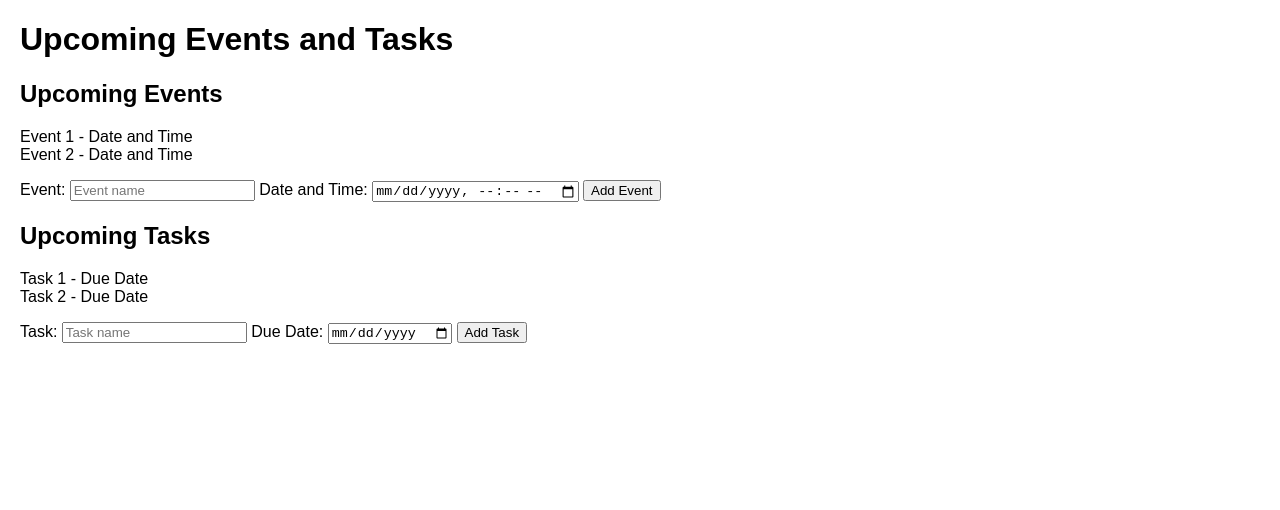
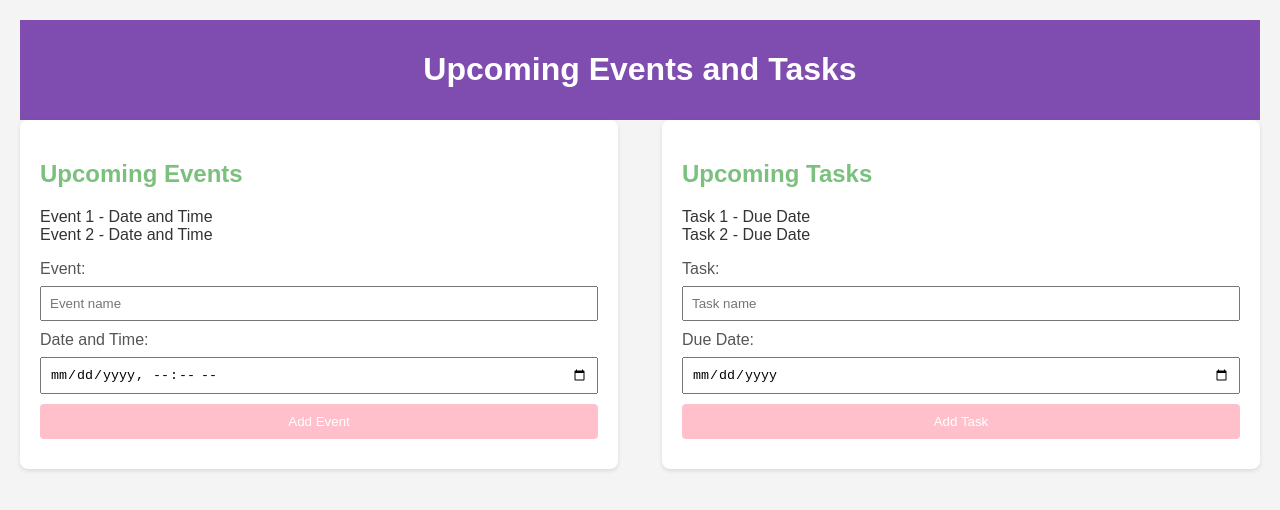
Before and after one commit to AliBara2004/F28WP-WORK, a plain HTML site: page upcoming_tasks.html in a window 1280 px wide. Drawn offline with Linux system fonts and the light colour scheme.

Commit message:
CSS added for upcoming tasks

```diff
--- a/upcoming_tasks.html
+++ b/upcoming_tasks.html
@@ -9,6 +9,32 @@
         body {
             font-family: Arial, sans-serif;
             margin: 20px;
+            background-color: #f4f4f4;
+            color: #333;
+        }
+
+        header {
+            background-color: #7f4caf;
+            padding: 10px;
+            text-align: center;
+            color: white;
+        }
+
+        main {
+            display: flex;
+            justify-content: space-between;
+        }
+
+        section {
+            width: 45%;
+            background-color: #fff;
+            padding: 20px;
+            border-radius: 8px;
+            box-shadow: 0 2px 4px rgba(0, 0, 0, 0.1);
+        }
+
+        h2 {
+            color: #7bc07d;
         }
 
         ul {
@@ -18,6 +44,32 @@
 
         form {
             margin-top: 10px;
+        }
+
+        label {
+            display: block;
+            margin-bottom: 8px;
+            color: #555;
+        }
+
+        input, button {
+            margin-bottom: 10px;
+            padding: 8px;
+            width: 100%;
+            box-sizing: border-box;
+        }
+
+        button {
+            background-color: pink;
+            color: white;
+            border: none;
+            padding: 10px 15px;
+            border-radius: 4px;
+            cursor: pointer;
+        }
+
+        button:hover {
+            background-color: #45a049;
         }
     </style>
 </head>
```
